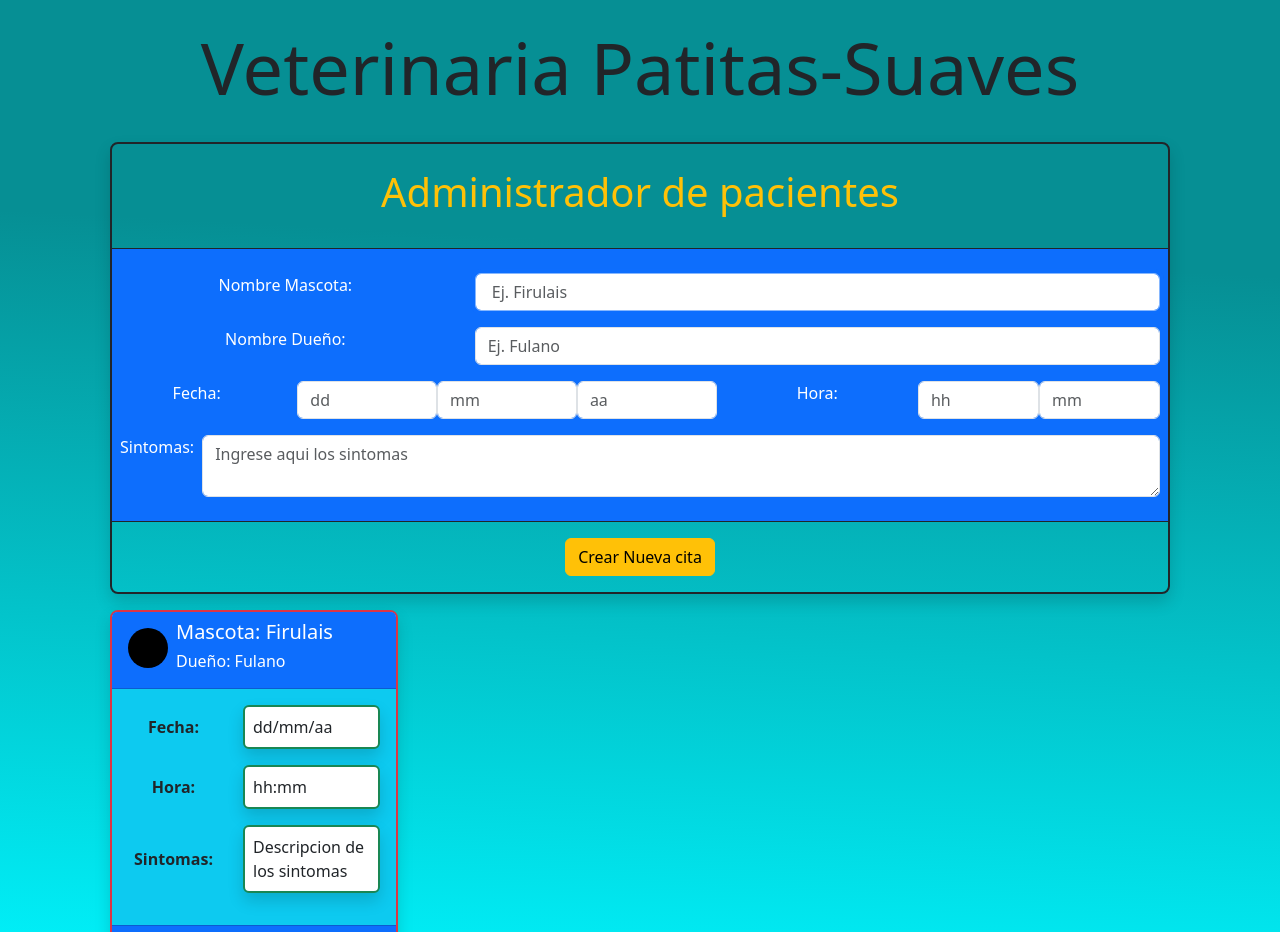
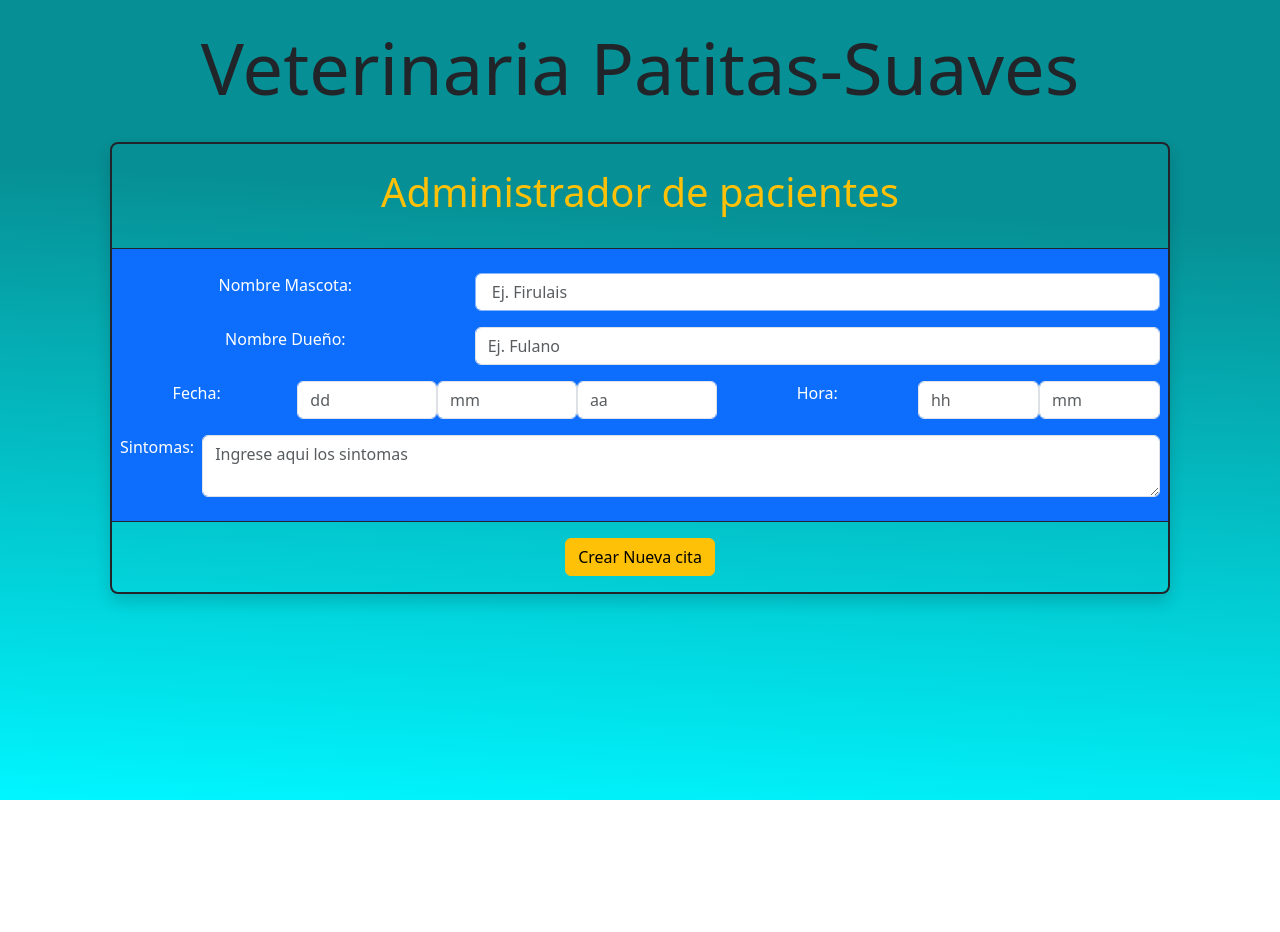
Before and after one commit to NicoAlmiron/tpReactEjercicio-9, a React (Vite) app: page / in a window 1280 px wide. Shown: the top 932 px of the page. After the commit the page ends 800 px from the top, so only its background shows below. Built offline with nearby package versions, Linux system fonts and the light colour scheme.

Commit message:
se mostro los datos en las card del paciente

```diff
--- a/src/components/AdministradorPacientes.jsx
+++ b/src/components/AdministradorPacientes.jsx
@@ -12,7 +12,7 @@ import {
 import MostrarPacientes from "./MostrarPacientes";
 
 const AdministradorPacientes = () => {
-  //   const mascotas = JSON.parse(localStorage.getItem("mascotas")) || [];
+  const mascotas = JSON.parse(localStorage.getItem("mascotas")) || [];
 
   const [nombreMascota, setNombreMascota] = useState("");
   const [nombreDueño, setNombreDueño] = useState("");
@@ -22,7 +22,7 @@ const AdministradorPacientes = () => {
   const [minutos, setMinutos] = useState("");
   const [hora, setHora] = useState("");
   const [sintomas, setSintomas] = useState("");
-  const [listaPacientes, setListaPacientes] = useState([]);
+  const [listaPacientes, setListaPacientes] = useState(mascotas);
 
   const arregloFechas = [{ dia: dia, mes: mes, año: año }];
   const arregloHoras = [{ hora: hora, minutos: minutos }];
@@ -46,9 +46,13 @@ const AdministradorPacientes = () => {
 
     setListaPacientes([...listaPacientes, arregloMascotas[0]]);
 
-    // setHoras({});
-    // setFecha({});
-    // setMascota({});
+    setDia("");
+    setMes("");
+    setAño("");
+    setHora("");
+    setMinutos("");
+    setNombreMascota("");
+    setNombreDueño("");
   };
   return (
     <Container>
@@ -161,7 +165,7 @@ const AdministradorPacientes = () => {
           </div>
         </Form>
       </section>
-      <MostrarPacientes></MostrarPacientes>
+      <MostrarPacientes listaPacientes={listaPacientes}></MostrarPacientes>
     </Container>
   );
 };
--- a/src/components/CardPaciente.jsx
+++ b/src/components/CardPaciente.jsx
@@ -1,10 +1,10 @@
 import React from "react";
 import { Button, Card, Col, Row } from "react-bootstrap";
 
-const CardPaciente = () => {
+const CardPaciente = ({ listaPacientes, index }) => {
   return (
     <Card
-      style={{ width: "18rem" }}
+      style={{ width: "15rem" }}
       className="m-3 border-danger border-2 shadow rounded-3"
     >
       <Card.Header className="d-flex bg-primary">
@@ -18,8 +18,12 @@ const CardPaciente = () => {
           className="me-2 mt-2"
         ></div>
         <div>
-          <h5 className="text-white ">Mascota: Firulais</h5>
-          <h6 className="text-white fw-light">Dueño: Fulano</h6>
+          <h5 className="text-white">
+            Mascota: {listaPacientes[index].nombreMascota}
+          </h5>
+          <h6 className="text-white fw-light">
+            Dueño: {listaPacientes[index].nombreDueño}
+          </h6>
         </div>
       </Card.Header>
       <Card.Body className="bg-info ">
@@ -29,7 +33,9 @@ const CardPaciente = () => {
           </Col>
           <Col xs={7}>
             <p className="bg-white border border-success border-2 p-2 rounded shadow">
-              dd/mm/aa
+              {listaPacientes[index].fecha[0].dia}/
+              {listaPacientes[index].fecha[0].mes}/
+              {listaPacientes[index].fecha[0].año}
             </p>
           </Col>
         </Row>
@@ -39,7 +45,8 @@ const CardPaciente = () => {
           </Col>
           <Col xs={7}>
             <p className="bg-white border border-success border-2 p-2 rounded shadow">
-              hh:mm
+              {listaPacientes[index].horas[0].hora}:
+              {listaPacientes[index].horas[0].minutos}
             </p>
           </Col>
         </Row>
@@ -49,7 +56,7 @@ const CardPaciente = () => {
           </Col>
           <Col xs={7}>
             <p className="bg-white border border-success border-2 p-2 rounded shadow">
-              Descripcion de los sintomas
+              {listaPacientes[index].sintomas}
             </p>
           </Col>
         </Row>
--- a/src/components/MostrarPacientes.jsx
+++ b/src/components/MostrarPacientes.jsx
@@ -1,17 +1,18 @@
 import React, { Component } from "react";
 import CardPaciente from "./CardPaciente";
 
-export class MostrarPacientes extends Component {
-  render() {
-    return (
-      <article className="d-flex flex-wrap justify-content-between">
-        <CardPaciente></CardPaciente>
-        {/* <CardPaciente></CardPaciente>
-        <CardPaciente></CardPaciente>
-        <CardPaciente></CardPaciente> */}
-      </article>
-    );
-  }
-}
+const MostrarPacientes = ({ listaPacientes }) => {
+  return (
+    <article className="d-flex flex-wrap justify-content-evenly">
+      {listaPacientes.map((mascota, i) => (
+        <CardPaciente
+          key={i}
+          listaPacientes={listaPacientes}
+          index={i}
+        ></CardPaciente>
+      ))}
+    </article>
+  );
+};
 
 export default MostrarPacientes;
```
